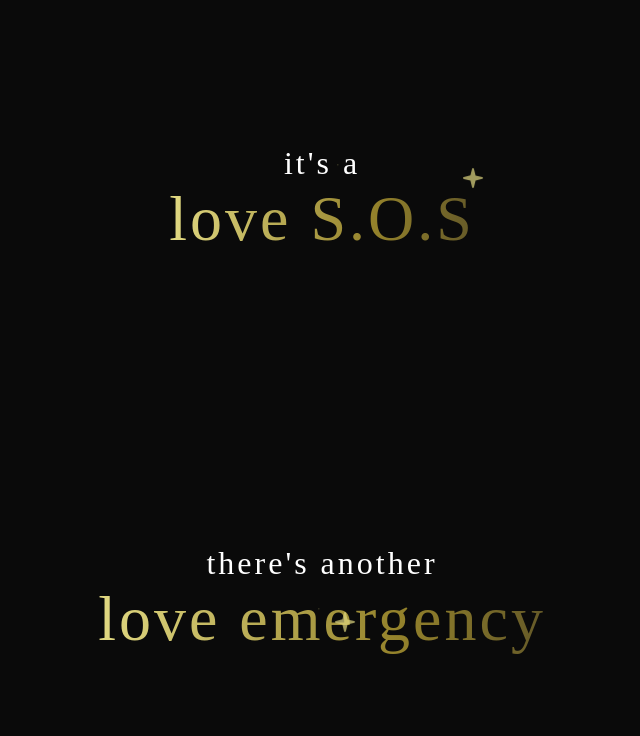
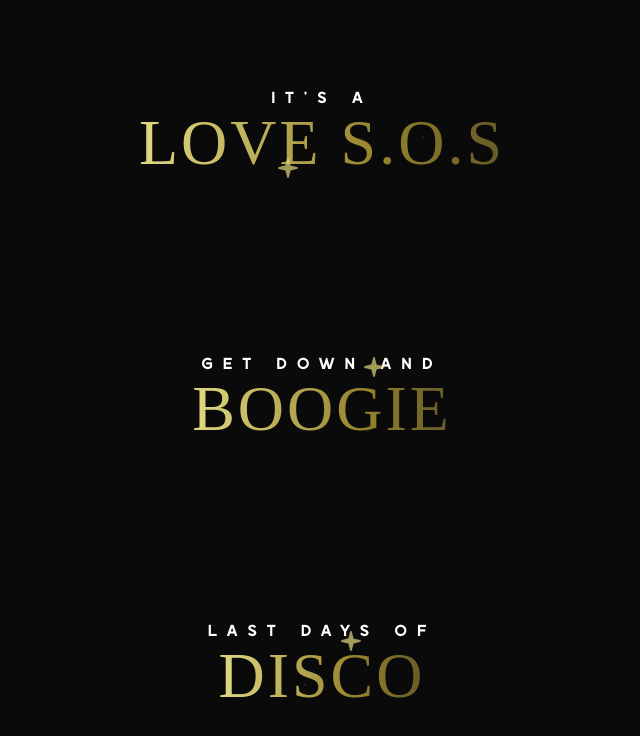
Before and after one commit to Blackadder331/Star-Man-Text, a plain HTML site: page index.html in a window 1280 px wide. Shown: the whole page, without its empty margins (318-958 px from the left). Drawn offline with Linux system fonts and the light colour scheme; a web font is replaced by a local one.

Commit message:
new type styles

```diff
--- a/index.html
+++ b/index.html
@@ -37,7 +37,7 @@
         </h1>
 
 
-        <h1>there's another <br>
+        <h1>get down and <br>
             <span class="magic">
                 <!-- Stars-->
                 <span class="magic-star">
@@ -56,7 +56,31 @@
                         </svg>
                 </span>
                 <!-- Magic Text-->
-                <span class="magic-text">love emergency</span>
+                <span class="magic-text">boogie</span>
+        </h1>
+
+
+        <h1> last days of <br>
+            <span class="magic">
+                <!-- Stars-->
+                <span class="magic-star">
+                    <svg viewBox="0 0 512 512">
+                        <path d="M512 255.1c0 11.34-7.406 20.86-18.44 23.64l-171.3 42.78l-42.78 171.1C276.7 504.6 267.2 512 255.9 512s-20.84-7.406-23.62-18.44l-42.66-171.2L18.47 279.6C7.406 276.8 0 267.3 0 255.1c0-11.34 7.406-20.83 18.44-23.61l171.2-42.78l42.78-171.1C235.2 7.406 244.7 0 256 0s20.84 7.406 23.62 18.44l42.78 171.2l171.2 42.78C504.6 235.2 512 244.6 512 255.1z" />
+                        </svg>
+                </span>
+                <span class="magic-star">
+                    <svg viewBox="0 0 512 512">
+                        <path d="M512 255.1c0 11.34-7.406 20.86-18.44 23.64l-171.3 42.78l-42.78 171.1C276.7 504.6 267.2 512 255.9 512s-20.84-7.406-23.62-18.44l-42.66-171.2L18.47 279.6C7.406 276.8 0 267.3 0 255.1c0-11.34 7.406-20.83 18.44-23.61l171.2-42.78l42.78-171.1C235.2 7.406 244.7 0 256 0s20.84 7.406 23.62 18.44l42.78 171.2l171.2 42.78C504.6 235.2 512 244.6 512 255.1z" />
+                        </svg>
+                </span>
+                <span class="magic-star">
+                    <svg viewBox="0 0 512 512">
+                        <path d="M512 255.1c0 11.34-7.406 20.86-18.44 23.64l-171.3 42.78l-42.78 171.1C276.7 504.6 267.2 512 255.9 512s-20.84-7.406-23.62-18.44l-42.66-171.2L18.47 279.6C7.406 276.8 0 267.3 0 255.1c0-11.34 7.406-20.83 18.44-23.61l171.2-42.78l42.78-171.1C235.2 7.406 244.7 0 256 0s20.84 7.406 23.62 18.44l42.78 171.2l171.2 42.78C504.6 235.2 512 244.6 512 255.1z" />
+                        </svg>
+                </span>
+                <!-- Magic Text-->
+                <span class="magic-text">disco</span>
+
         </h1>
 
 
--- a/styles.css
+++ b/styles.css
@@ -1,6 +1,11 @@
 @font-face {
     font-family: "Casa-Regular";
     src: url(./fonts/Casa-Regular.woff);
+}
+
+@font-face {
+    font-family: "Nagoda";
+    src: url(./fonts/Nagoda.otf);
 }
 
 :root {
@@ -10,8 +15,15 @@
 }
 
 * {
-    font-family: "Casa-Regular" !important;
+    font-family: "Casa-Regular" ;
     letter-spacing: 3px;
+}
+
+h1 {
+    font-family: "Nagoda" !important;
+    letter-spacing: 10px;
+    text-transform: uppercase;
+    font-size: 1rem;
 }
 
 span {
@@ -109,3 +121,11 @@ h1 > .magic > .magic-text {
     -webkit-text-fill-color: transparent;
     white-space: nowrap;
 }
+
+h1 {
+    font-family: "Nagoda" !important;
+    letter-spacing: 10px;
+    text-transform: uppercase;
+    font-size: 1rem;
+    padding-bottom: 1rem;
+}
```
Also changed, not shown: fonts/Nagoda.otf (added).
